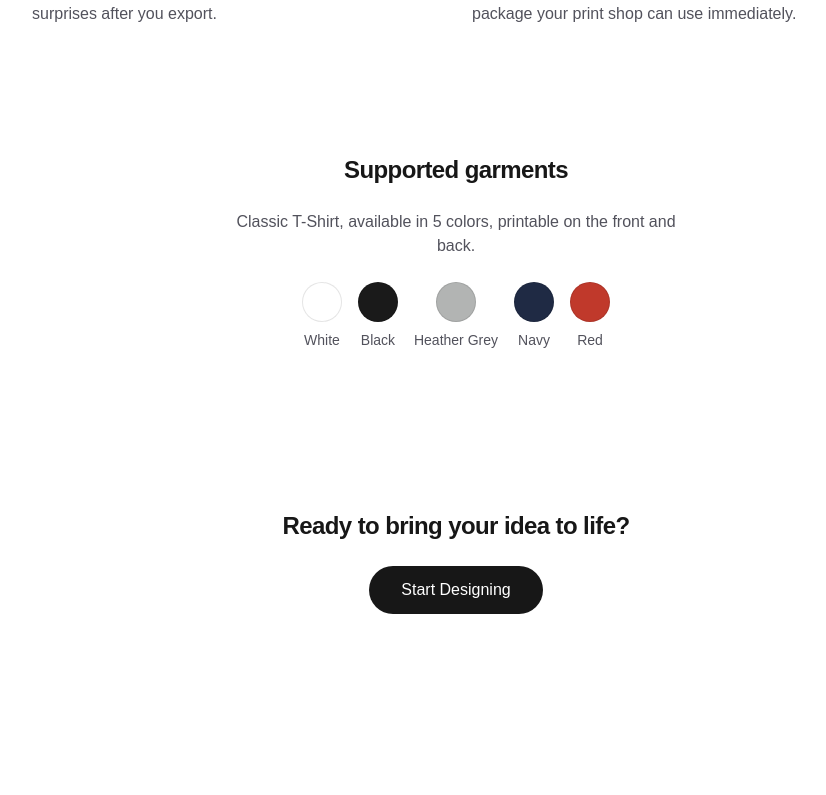
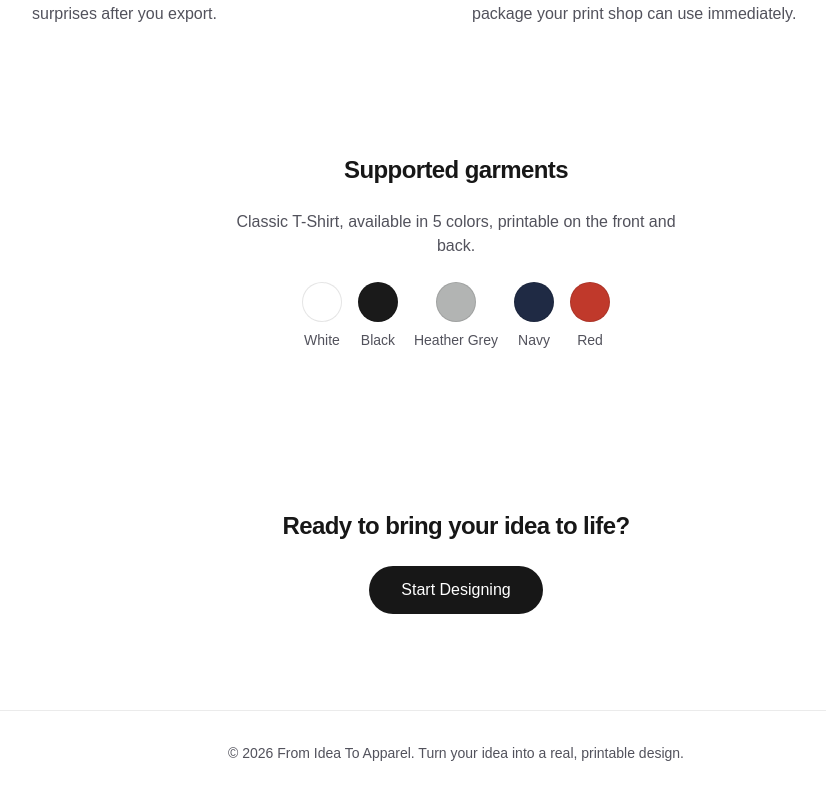
Before and after one commit to aliokhovat82-tech/tshirt-ideatoproduct, a Next.js app: page / in a window 1280 px wide. Shown: the part 815-1610 px from the top of the page, without its empty margins (184-1010 px from the left). Before the commit the page ends 1525 px from the top, so only its background shows below. Built offline with nearby package versions, Linux system fonts and the light colour scheme.

Commit message:
Add site-wide footer
Task 10 of Phase 2: reusable Footer component, wired into the root
layout with a flex-1 main wrapper so it sticks to the bottom on short pages.

```diff
--- a/app/layout.tsx
+++ b/app/layout.tsx
@@ -1,6 +1,7 @@
 import type { Metadata } from "next";
 import { Geist, Geist_Mono } from "next/font/google";
 import { Navbar } from "@/components/Navbar/Navbar";
+import { Footer } from "@/components/Footer/Footer";
 import "./globals.css";
 
 const geistSans = Geist({
@@ -31,7 +32,8 @@ export default function RootLayout({
     >
       <body className="min-h-full flex flex-col">
         <Navbar />
-        {children}
+        <main className="flex-1">{children}</main>
+        <Footer />
       </body>
     </html>
   );
--- /dev/null
+++ b/components/Footer/Footer.tsx
@@ -0,0 +1,10 @@
+export function Footer() {
+  return (
+    <footer className="border-t border-black/[.08] px-6 py-8 text-center text-sm text-zinc-600 dark:border-white/[.1] dark:text-zinc-400">
+      <p>
+        © {new Date().getFullYear()} From Idea To Apparel. Turn your idea into a
+        real, printable design.
+      </p>
+    </footer>
+  );
+}
```
